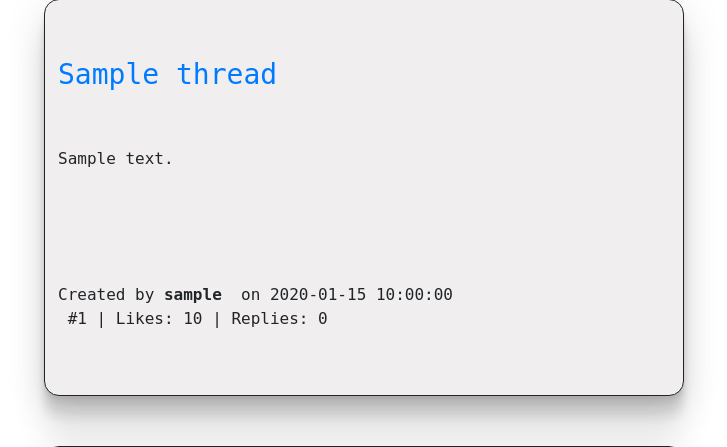
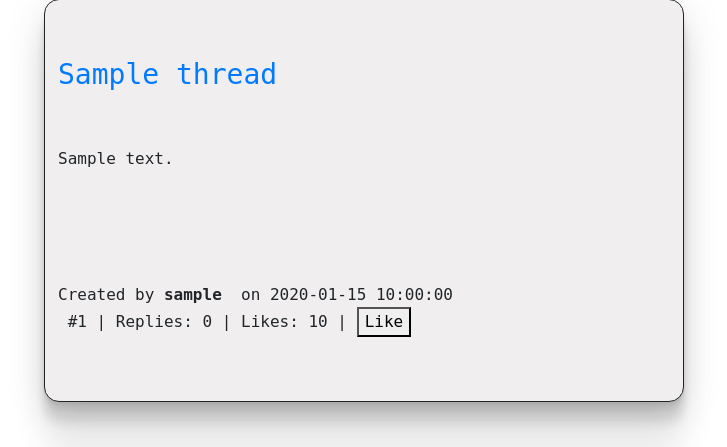
Before and after one commit to JVS23/TsoHa-Forum, a Flask app: template app/templates/home.html in a window 1280 px wide. Shown: the part 382-829 px from the top of the page, without its empty margins (91-818 px from the left). Run offline with Flask 3, Linux system fonts and the light colour scheme; the visitor is signed in with stand-in values (Sample User, id 1); the template is opened without the code that fills it: most values are stand-ins (such as "Sample title", 1, 10 or a date in 2020); some libraries are stand-ins or nearby versions.

Commit message:
added likebuttons

```diff
--- a/app/static/style.css
+++ b/app/static/style.css
@@ -33,7 +33,7 @@
         white-space: pre-wrap;
       }
 
-      .replybox {
+    .replybox {
         box-shadow:
         0 2.8px 2.2px rgba(0, 0, 0, 0.034),
         0 6.7px 5.3px rgba(0, 0, 0, 0.048),
--- a/app/templates/home.html
+++ b/app/templates/home.html
@@ -21,7 +21,7 @@
         <p>{{ thread.content }}</p>
         <br>
         <p>Created by <b>{{ thread.username }} </b> on {{ thread.created_at }}
- #{{thread.id}} | Likes: {{thread.likes}} | Replies: 0 </p>
+ #{{thread.id}} | Replies: 0 | Likes: {{thread.likes}} | <button type="button">Like</button> </p>
     </div>
 {% endfor %}
 
--- a/app/templates/thread.html
+++ b/app/templates/thread.html
@@ -11,13 +11,12 @@
     <br>
     <p>Created by <b>{{ thread_info.user_id }} </b> on {{ thread_info.created_at }}</p>
 
-    <p> #{{thread_info.id}} | Likes: {{thread_info.likes}} | Replies: 0 </p>
+    <p> #{{thread_info.id}} | Replies: 0 | Likes: {{thread_info.likes}} | <button type="button">Like</button></p>
 </div>
 
 <p> </p>
 <br>
 <h3>Replies</h3>
-
 
 <div class="replybox">
     <p>Placeholder reply to the above thread</p>
```
